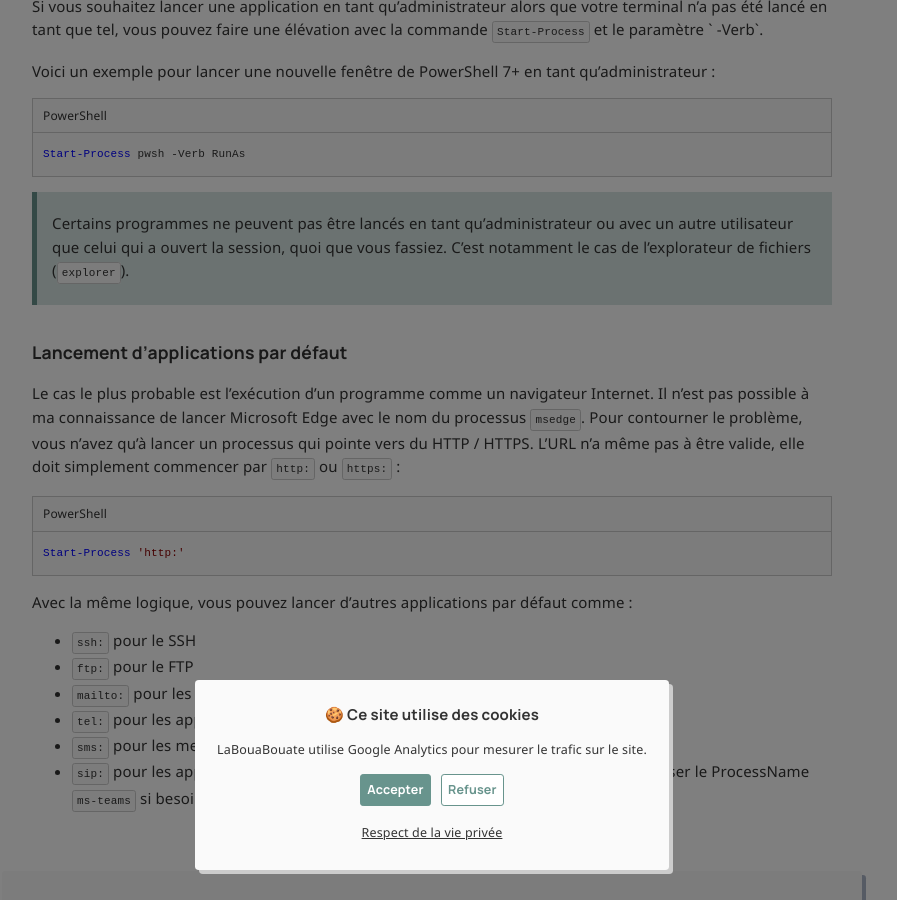
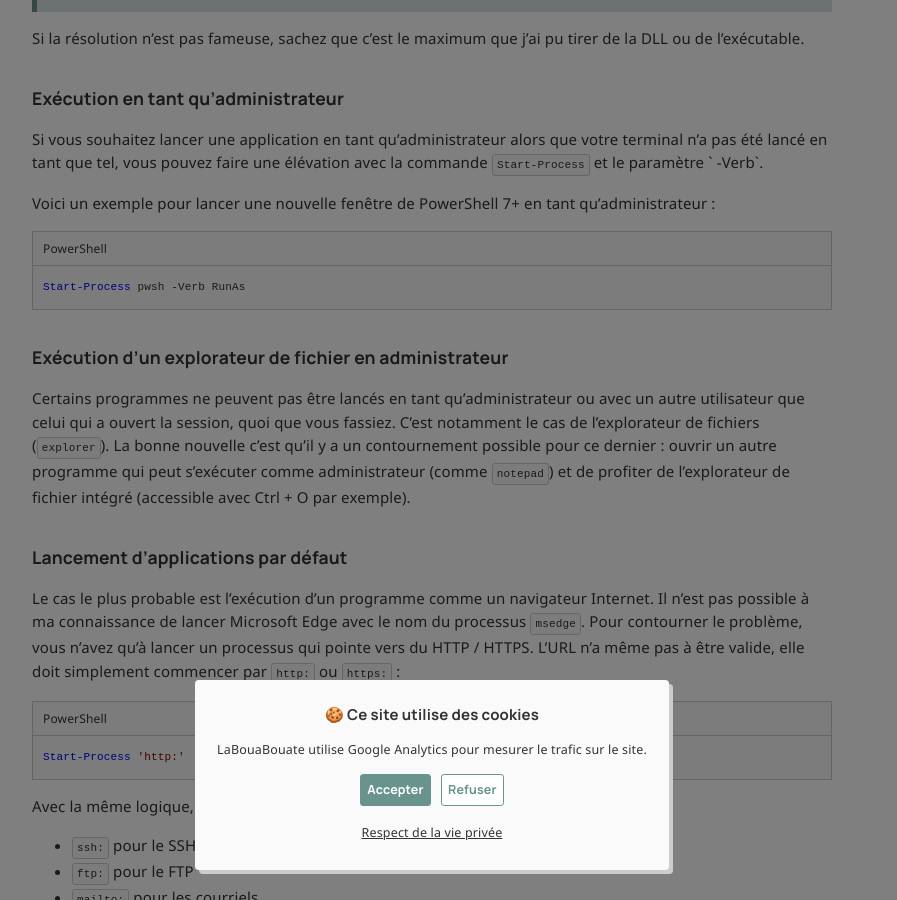
Before and after one commit to leobouard/leobouard.github.io, a Jekyll site: the page built from _posts/2026/2026-07-16-process-windows.md, in a window 1280 px wide and 900 px high, scrolled down 4042 px. Shown: the whole window, without its empty margins (208-1105 px from the left). Built offline with Jekyll 4.4.1, drawn with Linux system fonts in a browser that asks for light colours; nearby versions of some CDN libraries; some web fonts are replaced; comment, search, counter and statistics services are not loaded; some of the changed text lies outside the part shown.

Commit message:
Update 2026-07-16-process-windows.md

````diff
--- a/_posts/2026/2026-07-16-process-windows.md
+++ b/_posts/2026/2026-07-16-process-windows.md
@@ -55,6 +55,12 @@
 Install-WindowsFeature RSAT-ADCS
 ```
 
+Et dans le cas de la console de modification du schéma, il faudra aussi enregistrer cette DLL :
+
+```powershell
+regsvr32.exe schmmgmt.dll
+```
+
 <div style="display: flex; grid-gap: 1em; flex-wrap: wrap; margin: 1em auto; width: auto; justify-content: center;">
 {% for process in certificates %}
   {% include windows-shortcut.html name=process.name shortcut=process.shortcut %}
@@ -104,7 +110,9 @@
 Start-Process pwsh -Verb RunAs
 ```
 
-> Certains programmes ne peuvent pas être lancés en tant qu'administrateur ou avec un autre utilisateur que celui qui a ouvert la session, quoi que vous fassiez. C'est notamment le cas de l'explorateur de fichiers (`explorer`).
+### Exécution d'un explorateur de fichier en administrateur
+
+Certains programmes ne peuvent pas être lancés en tant qu'administrateur ou avec un autre utilisateur que celui qui a ouvert la session, quoi que vous fassiez. C'est notamment le cas de l'explorateur de fichiers (`explorer`). La bonne nouvelle c'est qu'il y a un contournement possible pour ce dernier : ouvrir un autre programme qui peut s'exécuter comme administrateur (comme `notepad`) et de profiter de l'explorateur de fichier intégré (accessible avec Ctrl + O par exemple).
 
 ### Lancement d'applications par défaut
 
````
